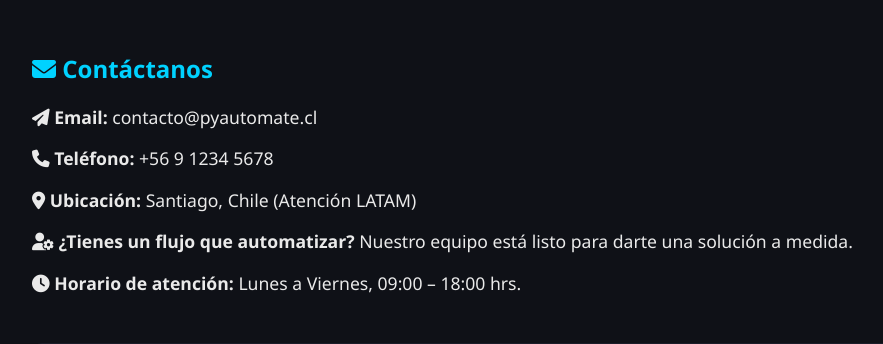
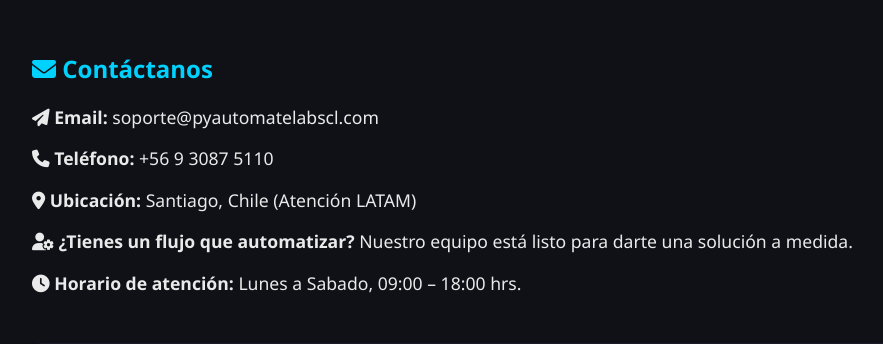
Before and after one commit to PyLabotory/Pyautomatelabs_web, a Flask app: page /contacto in a window 1280 px wide. Shown: the part 249-593 px from the top of the page, without its empty margins (90-973 px from the left). Run offline with Flask 3, Linux system fonts and the light colour scheme.

Commit message:
Update contacto.html

```diff
--- a/templates/contacto.html
+++ b/templates/contacto.html
@@ -180,11 +180,11 @@
 
   <section class="content">
     <h2><i class="fas fa-envelope"></i> Contáctanos</h2>
-    <p><i class="fas fa-paper-plane"></i> <strong>Email:</strong> contacto@pyautomate.cl</p>
-    <p><i class="fas fa-phone"></i> <strong>Teléfono:</strong> +56 9 1234 5678</p>
+    <p><i class="fas fa-paper-plane"></i> <strong>Email:</strong> soporte@pyautomatelabscl.com</p>
+    <p><i class="fas fa-phone"></i> <strong>Teléfono:</strong> +56 9 3087 5110</p>
     <p><i class="fas fa-map-marker-alt"></i> <strong>Ubicación:</strong> Santiago, Chile (Atención LATAM)</p>
     <p><i class="fas fa-user-cog"></i> <strong>¿Tienes un flujo que automatizar?</strong> Nuestro equipo está listo para darte una solución a medida.</p>
-    <p><i class="fas fa-clock"></i> <strong>Horario de atención:</strong> Lunes a Viernes, 09:00 – 18:00 hrs.</p>
+    <p><i class="fas fa-clock"></i> <strong>Horario de atención:</strong> Lunes a Sabado, 09:00 – 18:00 hrs.</p>
 
     <form action="https://formsubmit.co/soporte@pyautomatelabscl.com" method="POST" style="margin-top: 3rem; display: flex; flex-direction: column; gap: 1.5rem; background-color: #1a1d29; padding: 2rem; border-radius: 10px;">
       <input type="hidden" name="_captcha" value="false">
```
